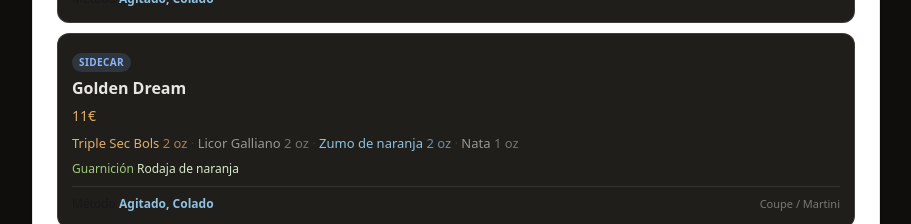
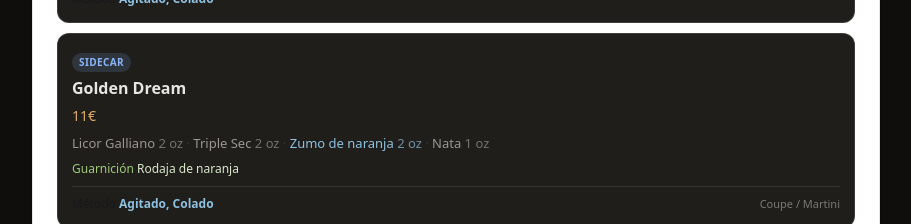
Before and after one commit to MarieBerezhna/berlin_bartender, a Next.js app: page / in a window 1280 px wide. Shown: the part 2360-2584 px from the top of the page, without its empty margins (184-1095 px from the left). Built offline with nearby package versions, Linux system fonts and the light colour scheme.

Commit message:
fi triple sec

```diff
--- a/app/data/constants.ts
+++ b/app/data/constants.ts
@@ -183,7 +183,7 @@ export const INGR_GROUP: Record<string, string> = {
   "Ron":"spirit","Ron blanco":"spirit","Ron oscuro":"spirit","Ron jamaicano":"spirit","Bumbu":"spirit","Diplomático Planas":"spirit",
   "Jack Daniels Fire":"spirit","Jack Daniels Triple Mash":"spirit","Monkey Shoulder":"spirit",
   "Whisky":"spirit","Whiskey":"spirit","Whisky (o Bourbon)":"spirit","Bourbon":"spirit","Fino":"spirit","Tanqueray 0.0":"spirit","Cognac":"spirit",
-  "Triple Sec Bols":"liqueur","Triple sec":"liqueur","Licor Bols Blue Curaçao":"liqueur","Licor yuzu":"liqueur",
+  "Triple sec":"liqueur","Licor Bols Blue Curaçao":"liqueur","Licor yuzu":"liqueur",
   "Cerveza":"beer","Guinness":"beer","Paulaner":"beer","Águila":"beer","Heineken":"beer",
   "Licor Midori":"liqueur","Licor de café Bols":"liqueur",
   "Licor de humo":"liqueur","Licor Bols Vainilla":"liqueur","Licor mandarina MB":"liqueur",
--- a/app/data/images.ts
+++ b/app/data/images.ts
@@ -70,7 +70,6 @@ const IMAGES: Record<string, string> = {
   "Sarti Rosa": "./ingredientes/alcohol/sarti_rosa.webp",
   "Tanqueray": "./ingredientes/alcohol/tanqueray.webp",
   "Gin Tanqueray": "./ingredientes/alcohol/tanqueray.webp",
-  "Triple Sec Bols": "./ingredientes/alcohol/triple_sec_bols.webp",
   "Triple sec": "./ingredientes/alcohol/triple_sec_bols.webp",
   "Licor yuzu": "./ingredientes/alcohol/yuzu.webp",
   "Licor Bols Vainilla": "./ingredientes/alcohol/bols_vainilla.webp",
--- a/app/data/menu/classics.ts
+++ b/app/data/menu/classics.ts
@@ -171,7 +171,7 @@ const SIDECARS: MenuItem[] = [
    glass:"Vaso bajo",
    prices:[{label:"cóctel",p:11}]},
   {cat:"Coctelería clásica",name:"Sidecar",family:"Sidecar",
-   ingr:{"Cognac":"2 oz","Triple Sec Bols":"1 oz","Zumo de limón":"1 oz"},
+   ingr:{"Cognac":"2 oz","Triple Sec":"1 oz","Zumo de limón":"1 oz"},
   method:"Agitado",
    glass:"Coupe / Martini",
    prices:[{label:"cóctel",p:11}]},
@@ -194,7 +194,7 @@ const SIDECARS: MenuItem[] = [
    glass:"Coupe / Martini",
    prices:[{label:"cóctel",p:11}]},
   {cat:"Coctelería clásica",name:"Golden Dream",family:"Sidecar",
-   ingr:{"Licor Galliano":"2 oz","Triple Sec Bols":"2 oz","Zumo de naranja":"2 oz","Nata":"1 oz"},
+   ingr:{"Licor Galliano":"2 oz","Triple Sec":"2 oz","Zumo de naranja":"2 oz","Nata":"1 oz"},
    garnish:["Rodaja de naranja"],
   method:"Agitado, Colado",
    glass:"Coupe / Martini",
--- a/app/data/menu/index.ts
+++ b/app/data/menu/index.ts
@@ -38,9 +38,9 @@ const SPRITZ: MenuItem[] = [
 ];
 
 const JARRAS: MenuItem[] = [
-  {cat:"Jarras",name:"Agua de Valencia",ingr:{"Vodka":"1 oz","Gin Tanqueray":"1 oz","Zumo de naranja":"2 oz","Cava":"2 oz","Triple Sec Bols":null,"Licor mandarina MB":null,"Azúcar líquido":null},
-    prices:[{label:"copa",p:7},{label:"jarra",p:25}]},
-  {cat:"Jarras",name:"Sangría",ingr:{"Diplomático Planas":null,"Vino tinto":null,"Triple Sec Bols":null,"Terry":null,"Vermut tinto":null,"Zumo de naranja":null,"Azúcar líquido":null},
+  {cat:"Jarras",name:"Agua de Valencia",ingr:{"Vodka":"1 oz","Gin Tanqueray":"1 oz","Zumo de naranja":"2 oz","Cava":"2 oz","Triple Sec":null,"Licor mandarina MB":null,"Azúcar líquido":null},
+    prices:[{label:"copa",p:7},{label:"jarra",p:25}]}, // TODO
+  {cat:"Jarras",name:"Sangría",ingr:{"Diplomático Planas":null,"Vino tinto":null,"Triple Sec":null,"Terry":null,"Vermut tinto":null,"Zumo de naranja":null,"Azúcar líquido":null},
     prices:[{label:"copa",p:7},{label:"jarra",p:25}]},
   {cat:"Jarras",name:"Tinto de verano",ingr:{"Vino tinto":null,"Schweppes limón":null,"Zumo de limón":null},
     prices:[{label:"copa",p:5},{label:"jarra",p:20}]},
--- a/app/data/menu/specialty.ts
+++ b/app/data/menu/specialty.ts
@@ -14,12 +14,12 @@ const ACID_TIMES: MenuItem[] = [
   glass:"Vaso bajo",
    prices:[{label:"cóctel",p:12}]},
   {cat:"Cócteles de autor",family:"Acid Times",name:"Berlin Lemonade",
-    ingr:{"Jack Daniels Triple Mash":"1.5 oz","Triple Sec Bols":"0.5 oz","Bitter de naranja":"2 golpes","Zumo de limón":"1.33 oz","7UP":"top"},
+    ingr:{"Jack Daniels Triple Mash":"1.5 oz","Triple Sec":"0.5 oz","Bitter de naranja":"2 golpes","Zumo de limón":"1.33 oz","7UP":"top"},
        method:"Agitado, Colado",
     glass:"Vaso largo",
     prices:[{label:"cóctel",p:12}]},
   {cat:"Cócteles de autor",family:"Acid Times",name:"Corazón de Luna",
-    ingr:{"Tequila":"2 oz","Triple Sec Bols":"1 oz","Zumo de lima":"1 oz","Lichee":"0.5 oz"},
+    ingr:{"Tequila":"2 oz","Triple Sec":"1 oz","Zumo de lima":"1 oz","Lichee":"0.5 oz"},
     method:"Agitado, Colado",
     glass:"Coupe / Martini",
    prices:[{label:"cóctel",p:12}]},
@@ -71,7 +71,7 @@ const SPICY_TIMES: MenuItem[] = [
     glass:"Vaso largo",
     prices:[{label:"cóctel",p:12}]},
   {cat:"Cócteles de autor",family:"Spicy Times",name:"Matarreyes",
-    ingr:{"Vodka Smirnoff Tamarindo":"2 oz","Licor de humo":"1 oz","Triple Sec Bols":"1.5 oz","Sirope de agave":"1 oz","Zumo de lima":"1 oz","Maracuya":"1 oz"},
+    ingr:{"Vodka Smirnoff Tamarindo":"2 oz","Licor de humo":"1 oz","Triple Sec":"1.5 oz","Sirope de agave":"1 oz","Zumo de lima":"1 oz","Maracuya":"1 oz"},
    prices:[{label:"cóctel",p:12}]},
 
 ];
@@ -84,7 +84,7 @@ const HARD_TIMES: MenuItem[] = [
     ingr:{"Mezcal":"2 oz","Cynar":"2 oz","Vino blanco":"2 oz"},
    prices:[{label:"cóctel",p:12}]},
   {cat:"Cócteles de autor",family:"Hard Times",name:"Berlin Sling",
-    ingr:{"Gin Mare":"1,5 oz","Chambord":"0.5 oz","Bénédictine DOM":"1 oz","Triple Sec Bols":"0.5 oz","Piña":"0.5 oz","Lima":"0.5 oz","Sirope de agave":"0.5 oz","Bitter de naranja":"2 golpes"},
+    ingr:{"Gin Mare":"1,5 oz","Chambord":"0.5 oz","Bénédictine DOM":"1 oz","Triple Sec":"0.5 oz","Piña":"0.5 oz","Lima":"0.5 oz","Sirope de agave":"0.5 oz","Bitter de naranja":"2 golpes"},
    prices:[{label:"cóctel",p:12},{label:"cóctel con chupito de vodka",p:13}]},
 ];
 
```
